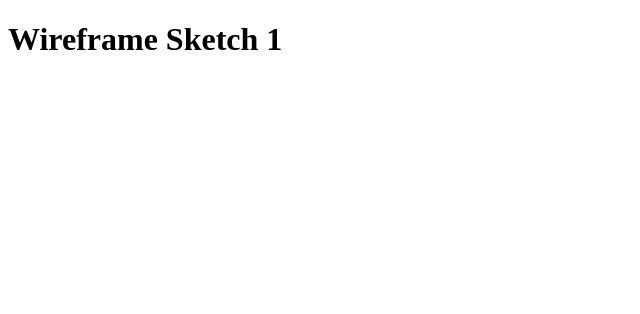
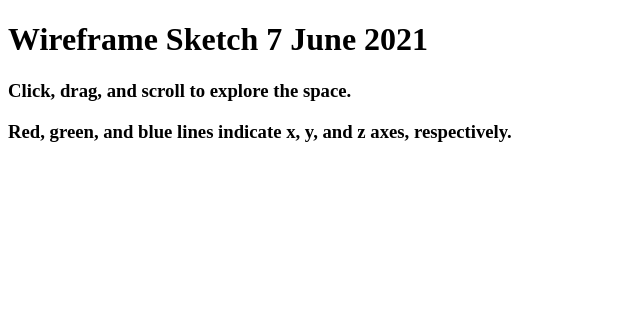
Before and after one commit to lizlove/blackhole, a website built with webpack: page src/index.html in a window 1280 px wide. Shown: the whole page, without its empty margins (0-640 px from the left). Built offline with nearby package versions, Linux system fonts and the light colour scheme; a web font is replaced by a local one.

Commit message:
Add label on landing and favicon.

```diff
--- a/src/index.html
+++ b/src/index.html
@@ -7,7 +7,11 @@
     <title>Wireframe Sketch</title>
 </head>
 <body>
-    <h1 class="title">Wireframe Sketch 1</h1>
+    <header>
+        <h1 class="title">Wireframe Sketch 7 June 2021</h1>
+        <h3 class="subtitle">Click, drag, and scroll to explore the space.</h3>
+        <h3 class="subtitle">Red, green, and blue lines indicate x, y, and z axes, respectively.</h3>
+    </header>
     <canvas class="webgl"></canvas>
 </body>
 </html>
--- a/src/script.js
+++ b/src/script.js
@@ -90,7 +90,6 @@ const tick = () => {
     child.position.x = Math.sin(0.2 * (elapsedTime + randArr[index])) * 2.75;
     child.position.z = Math.cos(0.2 * (elapsedTime + randArr[index])) * 2.75;
   });
-
   // Update controls
   controls.update();
 
--- a/src/style.css
+++ b/src/style.css
@@ -16,13 +16,20 @@ body {
   left: 0;
   outline: none;
 }
-h1.title {
+header {
   position: fixed;
   top: 0;
   left: 0;
   padding: 20px;
   z-index: 10000;
   color: #D8D8D8;
+}
+h1.title {
   font-weight: 400;
-  letter-spacing: -1;
+  letter-spacing: -1px;
+  margin-bottom: .75rem;
 }
+.subtitle {
+  font-weight: 100;
+  letter-spacing: 0;
+}
```
Also changed, not shown: static/android-chrome-192x192.png (added), static/android-chrome-512x512.png (added), static/apple-touch-icon.png (added), static/door.jpg (deleted), static/favicon-16x16.png (added), static/favicon-32x32.png (added), static/favicon.ico (added), static/site.webmanifest (added).
